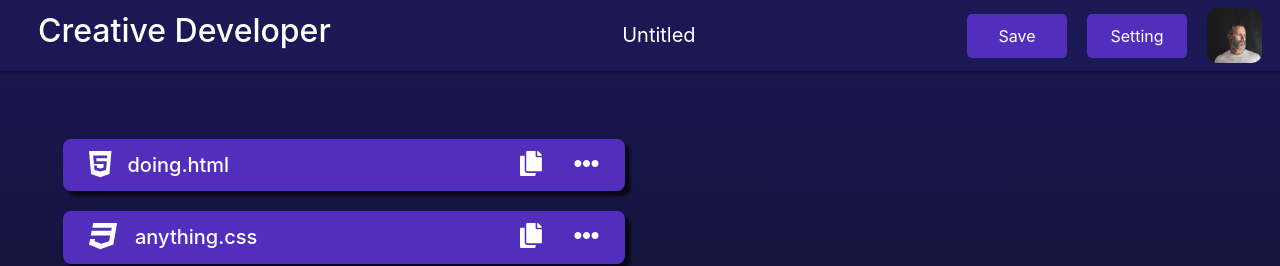
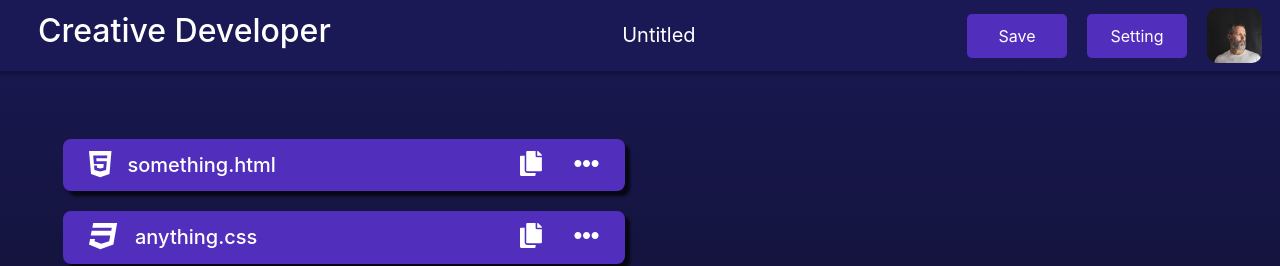
Before and after one commit to Bhavesh588/creativedesigner, a React (Create React App) app: page / in a window 1280 px wide. Shown: the top 266 px of the page. Built offline with nearby package versions, Linux system fonts and the light colour scheme.

Commit message:
Neha branch

```diff
--- a/src/Pages/CodingPlatform/CodingPlatform.js
+++ b/src/Pages/CodingPlatform/CodingPlatform.js
@@ -10,7 +10,7 @@ const CodingPlatform = () => {
                 <div className='row p-5'>
                     {/* All Code Files Names */}
                     <div className='col-lg'>
-                        <Files filename="doing.html" />
+                        <Files filename="something.html" />
                         <Files filename="anything.css" />
                         <Files filename="like.js" />
                     </div>
```
